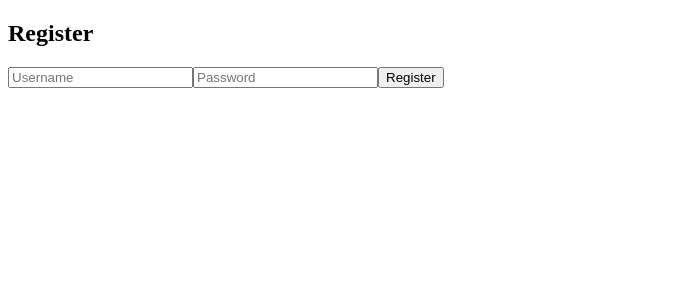
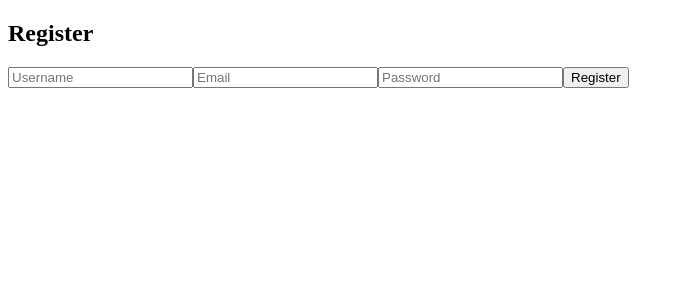
Before and after one commit to YesidLM12/ToDo-List-API, a React app in the folder frontend/: page /register in a window 1280 px wide. Shown: the top 300 px of the page, without its empty margins (0-684 px from the left). Built offline with nearby package versions, Linux system fonts and the light colour scheme; no server answers; the HTML template or start-up script is replaced by a standard one.

Commit message:
feat: refactor authentication types and update login/register components to use email

```diff
--- a/frontend/src/pages/Login.tsx
+++ b/frontend/src/pages/Login.tsx
@@ -4,14 +4,14 @@ import { useAuth } from "../hooks/useAuth";
 
 export const Login = () => {
   const { login } = useAuth();
-  const [username, setUsername] = useState("");
+  const [email, setEmail] = useState("");
   const [password, setPassword] = useState("");
   const [error, setError] = useState<string | null>(null);
 
   const handleSubmit = async (e: React.FormEvent) => {
     e.preventDefault();
     try {
-      const data = await loginService({ email, password });
+      const data = await loginService({email, password });
       login(data.access_token);
       window.location.href = "/";
     } catch {
@@ -26,8 +26,8 @@ export const Login = () => {
         <input
           type="text"
           placeholder="Username"
-          value={username}
-          onChange={(e) => setUsername(e.target.value)}
+          value={email}
+          onChange={(e) => setEmail(e.target.value)}
           required
         />
 
--- a/frontend/src/pages/Register.tsx
+++ b/frontend/src/pages/Register.tsx
@@ -3,6 +3,7 @@ import { resgisterUser } from "../api/authService";
 
 export const Register = () => {
   const [username, setUsername] = useState("");
+  const [email, setEmail] = useState("");
   const [password, setPassword] = useState("");
   const [message, setMessage] = useState("");
 
@@ -28,6 +29,15 @@ export const Register = () => {
           onChange={(e) => setUsername(e.target.value)}
           required
         />
+
+        <input
+          type="email"
+          placeholder="Email"
+          value={username}
+          onChange={(e) => setEmail(e.target.value)}
+          required
+        />
+
         <input
           type="password"
           placeholder="Password"
--- /dev/null
+++ b/frontend/src/types/UserRegister.ts
@@ -0,0 +1,5 @@
+export interface UserRegisterCredentials {
+  username: string;
+  email: string;
+  password: string;
+}
--- /dev/null
+++ b/frontend/src/types/authResponse.ts
@@ -0,0 +1,4 @@
+export interface AuthResponse {
+  access_token: string;
+  token_type: string;
+}
--- /dev/null
+++ b/frontend/src/types/userLogin.ts
@@ -0,0 +1,4 @@
+export interface UserLoginCredentials {
+  email: string;
+  password: string;
+}
```
Also changed, not shown: frontend/src/api/authService.ts (+4 -16 lines).
